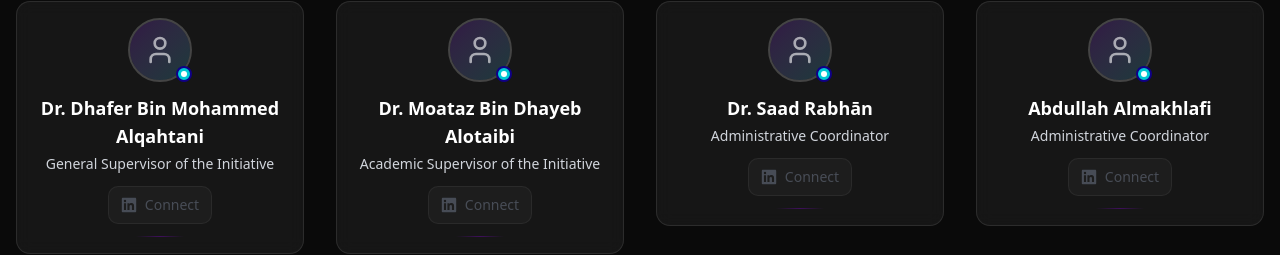
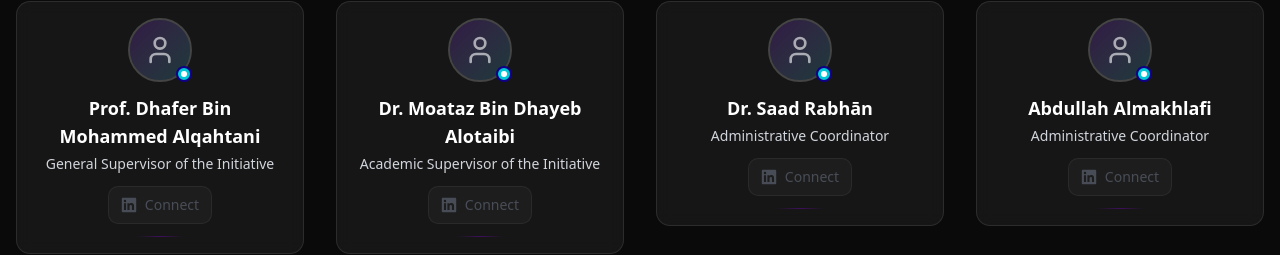
Before and after one commit to A222moq3e/LAG_Website, a Next.js app: page /en/team in a window 1280 px wide. Shown: the part 344-599 px from the top of the page. Built offline with nearby package versions, Linux system fonts and the light colour scheme; no server answers.

Commit message:
add doctors names and postions on team page

```diff
--- a/app/[locale]/team/page.js
+++ b/app/[locale]/team/page.js
@@ -10,8 +10,8 @@ export default async function Team({ params }) {
 
   const academicSupervisors = [
     {
-      nameEn: "Dr. Dhafer Bin Mohammed Alqahtani",
-      nameAr: "د. ظافر بن محمد القحطاني",
+      nameEn: "Prof. Dhafer Bin Mohammed Alqahtani",
+      nameAr: "أ.د. ظافر بن محمد القحطاني",
       positionEn: "General Supervisor of the Initiative",
       positionAr: "المشرف العام للمبادرة",
       linkedinUrl: null,
```
